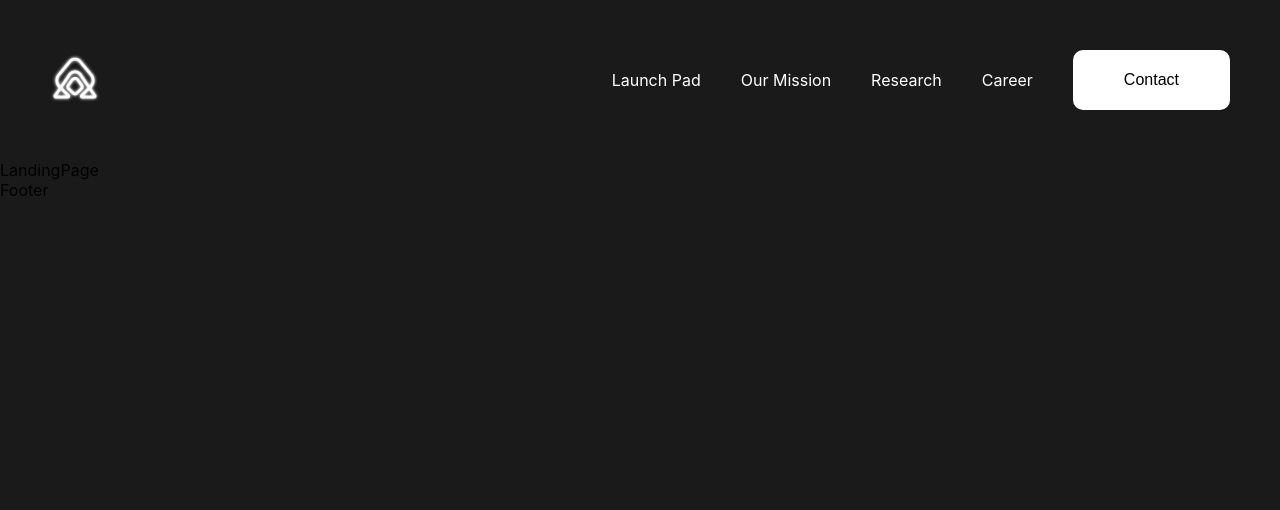
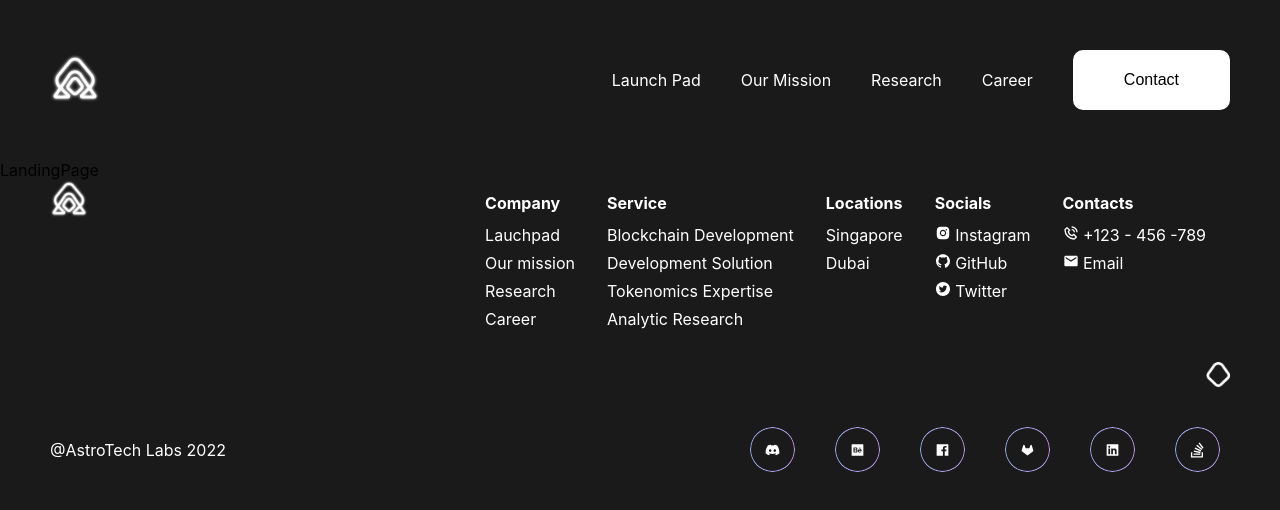
Before and after one commit to TundeAdekoya/astroTechLabs, a React (Create React App) app: page / in a window 1280 px wide. Shown: the top 510 px of the page. Built offline with nearby package versions, Linux system fonts and the light colour scheme.

Commit message:
implemented footer

```diff
--- a/package.json
+++ b/package.json
@@ -8,6 +8,7 @@
     "@testing-library/user-event": "^13.5.0",
     "react": "^18.2.0",
     "react-dom": "^18.2.0",
+    "react-icons": "^4.7.1",
     "react-router-dom": "^6.6.1",
     "react-scripts": "5.0.1",
     "web-vitals": "^2.1.4"
--- a/src/Component/Footer.jsx
+++ b/src/Component/Footer.jsx
@@ -1,8 +1,107 @@
 import React from 'react'
+import {NavLink, Link} from 'react-router-dom'
+import astroLogo from '../Assets/svg/astro tech logo.svg'
+import '../Css/Footer.css'
+import astroLogoFooter from '../Assets/png/footer-logo.png'
+import {AiFillInstagram, AiFillGithub, AiFillTwitterCircle, AiFillBehanceSquare,AiFillFacebook, AiFillGitlab, AiFillLinkedin} from 'react-icons/ai'
+import {BiPhoneCall} from 'react-icons/bi'
+import {MdEmail} from 'react-icons/md'
+import {FaDiscord} from 'react-icons/fa'
+import {BsStackOverflow} from 'react-icons/bs'
+
+
 
 const Footer = () => {
   return (
-    <div>Footer</div>
+    <div>
+      <footer>
+        <section>
+          <aside id='footer-logo'>
+            <NavLink to='/'><img src={astroLogo} alt="" /></NavLink>
+          </aside>
+          <section>
+            <table>
+              <tr>
+                <th className='header-font'>Company</th>
+              </tr>
+              <tr>
+                <td><Link to='*' className='detail-font'>Lauchpad</Link></td>
+                <td><Link to='*' className='detail-font'>Our mission</Link></td>
+                <td><Link to='*' className='detail-font'>Research</Link></td>
+                <td><Link to='*' className='detail-font'>Career</Link></td>
+              </tr>
+            </table>
+            <table>
+              <tr>
+                <th className='header-font'>Service</th>
+              </tr>
+              <tr>
+                <td><Link to='*' className='detail-font'>Blockchain Development</Link></td>
+                <td><Link to='*' className='detail-font'>Development Solution</Link></td>
+                <td><Link to='*' className='detail-font'>Tokenomics Expertise</Link></td>
+                <td><Link to='*' className='detail-font'>Analytic Research</Link></td>
+              </tr>
+            </table>
+            <table>
+              <tr>
+                <th className='header-font'>Locations</th>
+              </tr>
+              <tr>
+                <td><Link to='*' className='detail-font'>Singapore</Link></td>
+                <td><Link to='*' className='detail-font'>Dubai</Link></td>
+              </tr>
+            </table>
+            <table>
+              <tr>
+                <th className='header-font'>Socials</th>
+              </tr>
+              <tr>
+                <td><Link to='*' className='detail-font'><AiFillInstagram /> Instagram</Link></td>
+                <td><Link to='*' className='detail-font'><AiFillGithub /> GitHub</Link></td>
+                <td><Link to='*' className='detail-font'><AiFillTwitterCircle /> Twitter</Link></td>
+              </tr>
+            </table>
+            <table>
+              <tr>
+                <th className='header-font'>Contacts</th>
+              </tr>
+              <tr>
+                <td><Link to='*' className='detail-font'><BiPhoneCall/> +123 - 456 -789</Link></td>
+                <td><Link to='*' className='detail-font'><MdEmail /> Email</Link></td>
+              </tr>
+            </table>
+            </section>
+          </section>
+        <section id='image-footer-two'>
+          <img src={astroLogoFooter} alt="" />
+        </section>
+        <section id='footer-icon-link'>
+          <div>
+            <NavLink to='*' id='footer-link'>@AstroTech Labs 2022</NavLink>
+          </div>
+          <aside id='footer-links'>
+            <div>
+              <Link to='*' className='icon-links'><FaDiscord /></Link>
+            </div>
+            <div>
+              <Link to='*' className='icon-links'><AiFillBehanceSquare /></Link>
+            </div>
+            <div>
+              <Link to='*' className='icon-links'><AiFillFacebook /></Link>
+            </div>
+            <div>
+              <Link to='*' className='icon-links'><AiFillGitlab /></Link>
+            </div>
+            <div>
+              <Link to='*' className='icon-links'><AiFillLinkedin /></Link>
+            </div>
+            <div>
+              <Link to='*' className='icon-links'><BsStackOverflow /></Link>
+            </div>
+          </aside>
+        </section>
+      </footer>
+    </div>
   )
 }
 
--- a/src/Css/Footer.css
+++ b/src/Css/Footer.css
@@ -0,0 +1,94 @@
+footer{
+    margin: 0px 50px;
+}
+
+footer section{
+    display: flex;
+}
+
+section #footer-logo{
+    margin-right: auto;
+}
+
+section aside img{
+    width: 50%;
+}
+
+table tr {
+    display: flex;
+    flex-direction: column;
+    padding: 10px 21px 0px 5px;
+    text-align: left;
+    gap: 6px;
+}
+
+.header-font, .detail-font, #footer-link{
+    color: var(--white);
+    text-decoration: none;
+
+}
+
+.detail-font:hover, #footer-link:hover{
+    text-decoration: underline;
+    text-underline-offset: 5px;
+}
+
+#footer-icon-link {
+    display: flex;
+    align-items: center;
+}
+
+#image-footer-two{
+    margin: 30px 0 30px 0;
+    display: flex;
+    justify-content:end;
+}
+
+#image-footer-two img{
+    width: 2%;
+}
+
+#footer-links{
+    display: flex;
+    margin-left: auto;
+    gap: 20px;
+}
+
+.icon-links{
+    display: flex;
+    align-items: center;
+    justify-content: center;
+    color: var(--white);
+}
+
+#footer-links div  {
+        --b:1px;  /* border width*/
+        padding: 15px;
+        color: #313149;
+        display: inline-block;
+        margin: 10px;
+        height: 15px;
+        width: 15px;
+        aspect-ratio: 1;
+        position: relative;
+        z-index: 0;
+        cursor: pointer;
+}
+
+#footer-links div:before {
+    content:"";
+    position:absolute;
+    z-index:-1;
+    inset: 0;
+    background: var(--gradient);
+    padding: var(--b);
+    border-radius: 50%;
+    -webkit-mask:
+        linear-gradient(#fff 0 0) content-box,
+        linear-gradient(#fff 0 0);
+            mask:
+        linear-gradient(#fff 0 0) content-box,
+        linear-gradient(#fff 0 0);
+    -webkit-mask-composite: xor;
+            mask-composite: exclude;
+}
```
Also changed, not shown: src/Assets/png/footer-logo.png (renamed from src/Assets/svg/footer-logo.png), 1 other file (tests, documents, lock files or other folders).
